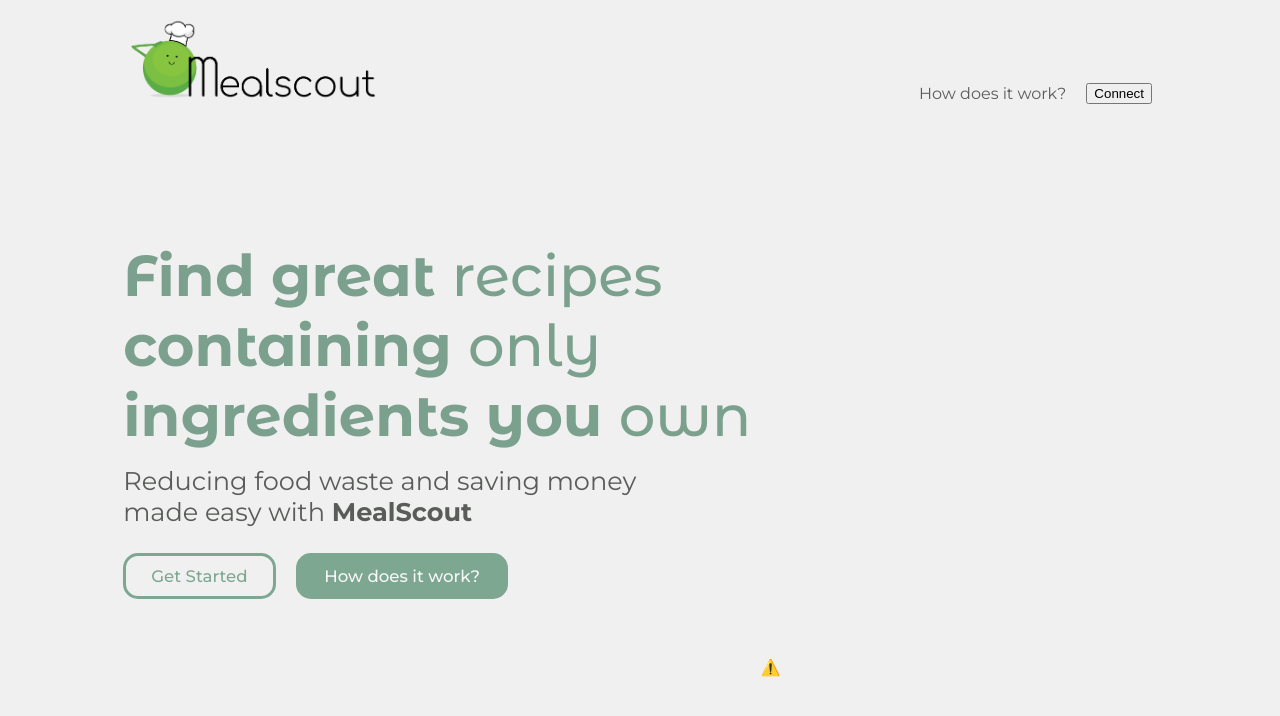
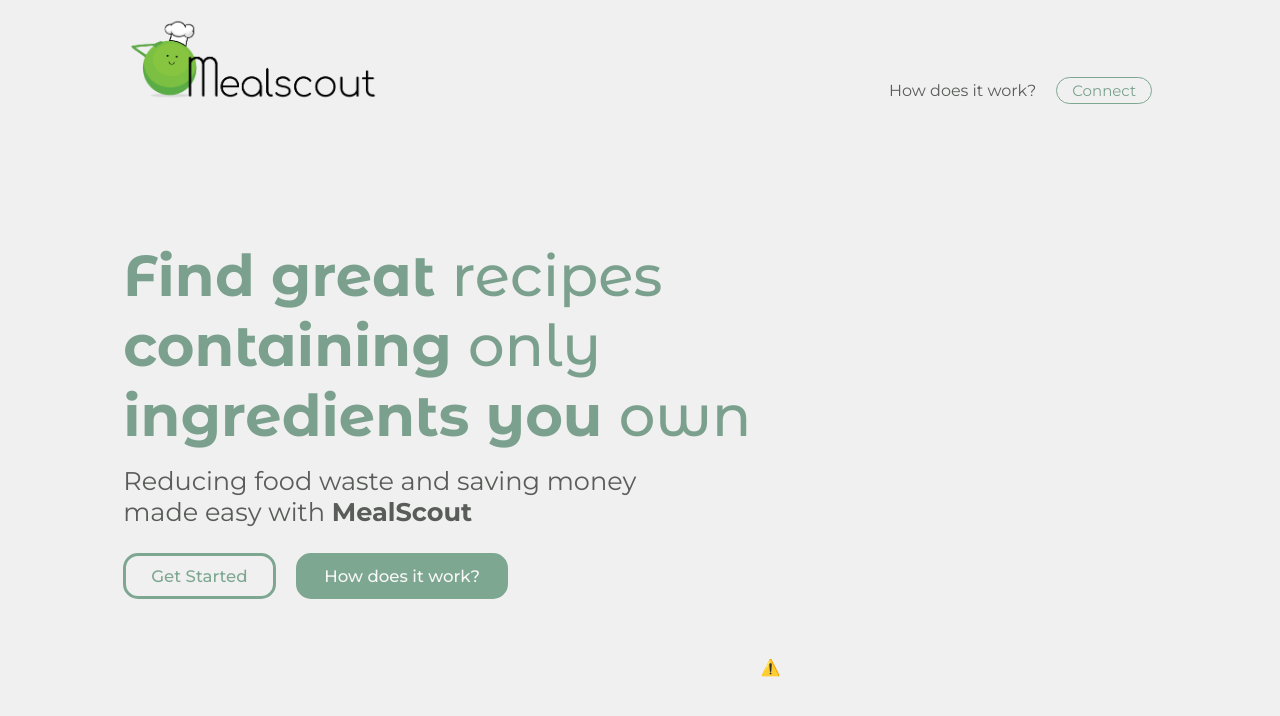
Before and after one commit to idanwebdev/MealScout, a Next.js app: page / in a window 1280 px wide. Shown: the top 716 px of the page. Built offline with nearby package versions, Linux system fonts and the light colour scheme; no server answers.

Commit message:
added fire base

```diff
--- a/components/shared/Header.js
+++ b/components/shared/Header.js
@@ -25,19 +25,19 @@ export default function Header() {
             <li>
                 <InnerLink path="/how-does-it-work" text="How does it work?"/>
             </li>
-              <li>
+              <li className="user">
               {!isLogged ? (
-                <button onClick={() => signIn()}>
+                <button onClick={() => signIn()} className="login">
                   Connect
                 </button>
               ) : (
                 <>
-                <button onClick={() => signOut({callbackUrl: `${window.location.origin}`})}>
-                  Diconnect
+                <button className="disconnect" onClick={() => signOut({callbackUrl: `${window.location.origin}`})}>
+                   Diconnect
                 </button>
                 <Link href="/profile">
                   <a>
-                    <Image width="39px" src='/images/user.png' alt='little baker'/>
+                    <Image width="50px" src={!!session.user.image ? session.user.image : '/images/anonymous.webp' } alt='profile-image' class="profile-image"/>
                   </a>
                 </Link>
                 </>
--- a/components/shared/Image.js
+++ b/components/shared/Image.js
@@ -3,7 +3,7 @@ import React from 'react'
 export default function Image(props) {
   return (
     <div style={{width: props.width, height: props.height}} className="image-cont">
-        <img src={props.src} alt={props.alt} />
+        <img src={props.src} alt={props.alt} className={props.class}/>
     </div>
   )
 }
--- a/package.json
+++ b/package.json
@@ -11,6 +11,7 @@
   "dependencies": {
     "@reduxjs/toolkit": "^1.8.2",
     "axios": "^0.27.2",
+    "firebase": "^9.8.3",
     "next": "12.1.6",
     "next-auth": "^4.5.0",
     "node-sass": "^7.0.1",
--- a/styles/Home.module.css
+++ b/styles/Home.module.css
@@ -30,6 +30,7 @@
   bottom: -10%;
   z-index: 0;
   width: 35vw;
+  pointer-events: none;
 }
 .buttons {
   width: 100%;
--- a/styles/globals.css
+++ b/styles/globals.css
@@ -5,8 +5,6 @@ html,
 body {
   padding: 0;
   margin: 0;
-  font-family: -apple-system, BlinkMacSystemFont, Segoe UI, Roboto, Oxygen,
-    Ubuntu, Cantarell, Fira Sans, Droid Sans, Helvetica Neue, sans-serif;
   background-color: var(--white);
   color: var(--black);
   font-family: 'Montserrat', sans-serif;
@@ -14,6 +12,9 @@ body {
 }
 h1, h2 {
   font-family: 'Montserrat Alternates', sans-serif;
+}
+button {
+  cursor: pointer;
 }
 .image-cont {
   display: flex;
@@ -44,9 +45,44 @@ body .signin form, .signin>div {
   left: 50%;
   transform: translateX(-50%);
 }
+.header .user {
+  display: flex;
+  flex-direction: row;
+  align-items: center;
+}
+.header button {
+  color: inherit;
+  font-family: 'Montserrat', sans-serif;
+  line-height: 1;
+  height: fit-content;
+  height: -moz-fit-content;
+  font-size: 15px;
+  border: none;
+  outline: none;
+  padding: 0;
+  background-color: transparent;
+}
+.header .user .login {
+  border: 1px solid var(--dark-green);
+  color: var(--green);
+  padding: 5px 15px;
+  border-radius: 15px;
+  transition: all .2s ease-out;
+}
+.header .user .login:hover {
+  background-color: var(--dark-green);
+  color: var(--white);
+}
+.header .user a {
+  margin-left: 20px;
+}
 .header .image-cont {
   max-width: 250px;
   width: 3.5vw;
+}
+.header .image-cont .profile-image {
+  border-radius: 50%;
+  border: 2px solid rgb(214, 214, 214);
 }
 .header ul {
   list-style: none;
```
Also changed, not shown: database/firebase.js (added, +14 -0 lines), pages/profile.js (+36 -16 lines), public/images/anonymous.webp (added), 1 other file (tests, documents, lock files or other folders).
